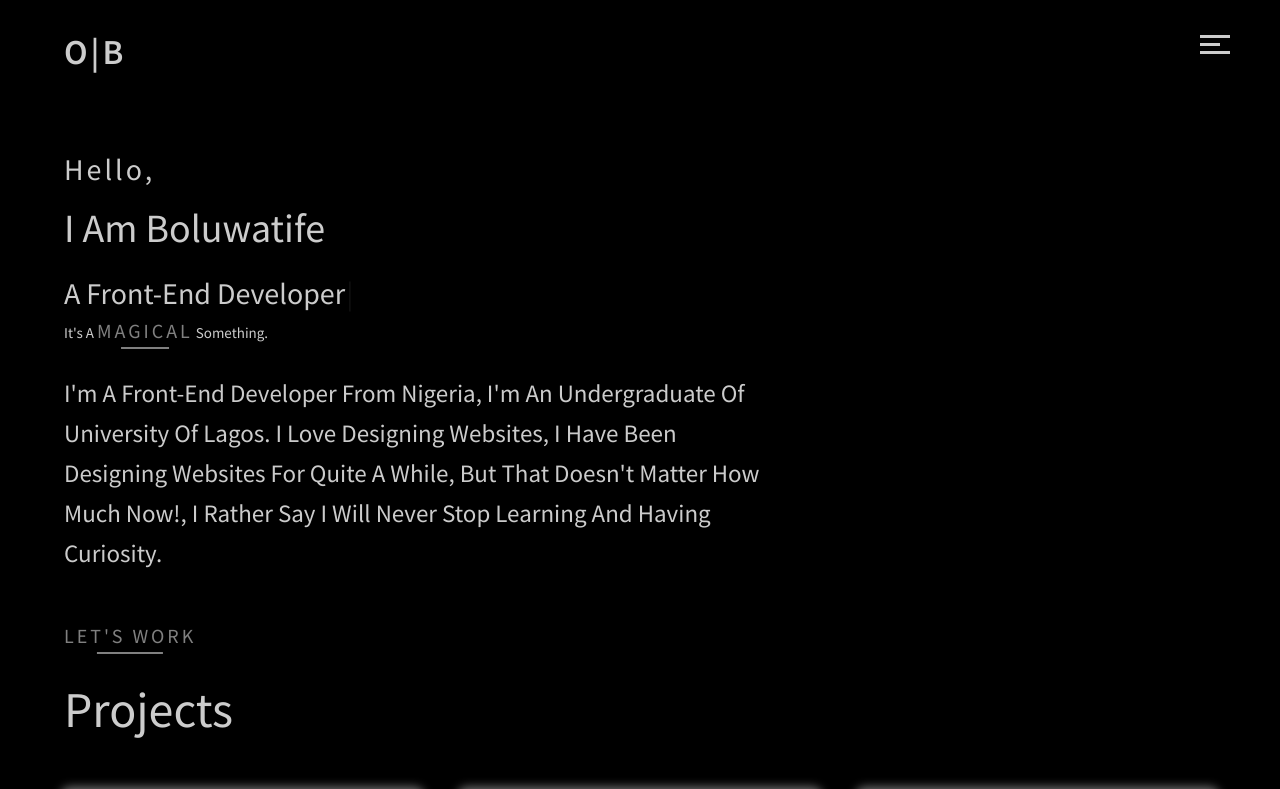
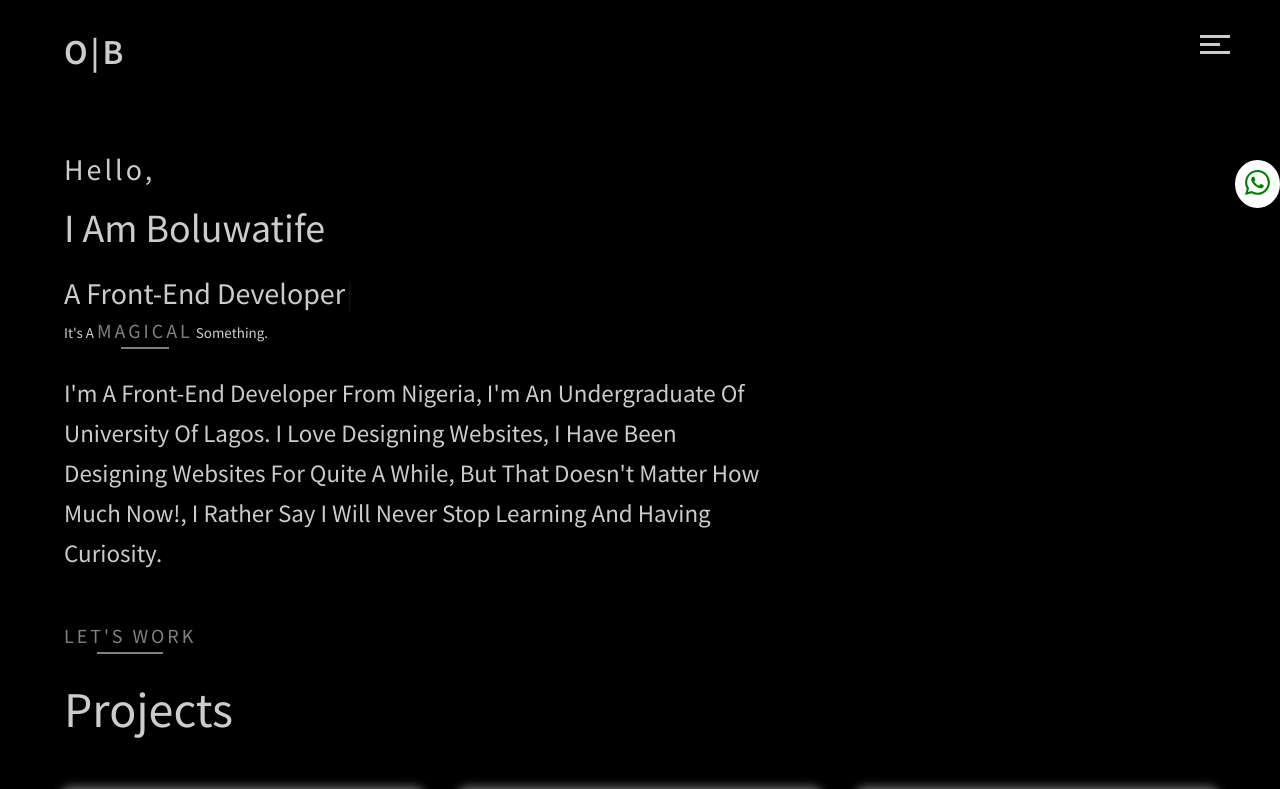
Before and after one commit to oyekanm/Portfolio, a React (Create React App) app: page / in a window 1280 px wide. Shown: the top 789 px of the page. Built offline with nearby package versions, Linux system fonts and the light colour scheme; grey boxes are pictures that could not be loaded.

Commit message:
updated data

```diff
--- a/src/assets/css/index.css
+++ b/src/assets/css/index.css
@@ -342,3 +342,11 @@
   letter-spacing: 3px;
   text-transform: uppercase;
 }
+.whatsapp__link {
+  background-color: #fff;
+  position: fixed;
+  right: 0;
+  top: 20%;
+  padding: 1rem;
+  border-radius: 50%;
+}
--- a/src/components/Scroll.jsx
+++ b/src/components/Scroll.jsx
@@ -6,6 +6,24 @@
   };
 
   return (
+    <>
+      <a
+        href="https://wa.me/2348139763321"
+        className="whatsapp__link"
+        target="_blank"
+        rel="noreferrer"
+      >
+        <svg
+          xmlns="http://www.w3.org/2000/svg"
+          width="25"
+          height="25"
+          fill="green"
+          class="bi bi-whatsapp"
+          viewBox="0 0 16 16"
+        >
+          <path d="M13.601 2.326A7.854 7.854 0 0 0 7.994 0C3.627 0 .068 3.558.064 7.926c0 1.399.366 2.76 1.057 3.965L0 16l4.204-1.102a7.933 7.933 0 0 0 3.79.965h.004c4.368 0 7.926-3.558 7.93-7.93A7.898 7.898 0 0 0 13.6 2.326zM7.994 14.521a6.573 6.573 0 0 1-3.356-.92l-.24-.144-2.494.654.666-2.433-.156-.251a6.56 6.56 0 0 1-1.007-3.505c0-3.626 2.957-6.584 6.591-6.584a6.56 6.56 0 0 1 4.66 1.931 6.557 6.557 0 0 1 1.928 4.66c-.004 3.639-2.961 6.592-6.592 6.592zm3.615-4.934c-.197-.099-1.17-.578-1.353-.646-.182-.065-.315-.099-.445.099-.133.197-.513.646-.627.775-.114.133-.232.148-.43.05-.197-.1-.836-.308-1.592-.985-.59-.525-.985-1.175-1.103-1.372-.114-.198-.011-.304.088-.403.087-.088.197-.232.296-.346.1-.114.133-.198.198-.33.065-.134.034-.248-.015-.347-.05-.099-.445-1.076-.612-1.47-.16-.389-.323-.335-.445-.34-.114-.007-.247-.007-.38-.007a.729.729 0 0 0-.529.247c-.182.198-.691.677-.691 1.654 0 .977.71 1.916.81 2.049.098.133 1.394 2.132 3.383 2.992.47.205.84.326 1.129.418.475.152.904.129 1.246.08.38-.058 1.171-.48 1.338-.943.164-.464.164-.86.114-.943-.049-.084-.182-.133-.38-.232z" />
+        </svg>
+      </a>
       <button className={scroll ? "Scroll" : ""} onClick={scrollUp}>
         <svg
           xmlns="http://www.w3.org/2000/svg"
@@ -21,6 +39,7 @@
           />
         </svg>
       </button>
+    </>
   );
 }
 
```
Lines whose indentation alone changed are shown as unchanged.
